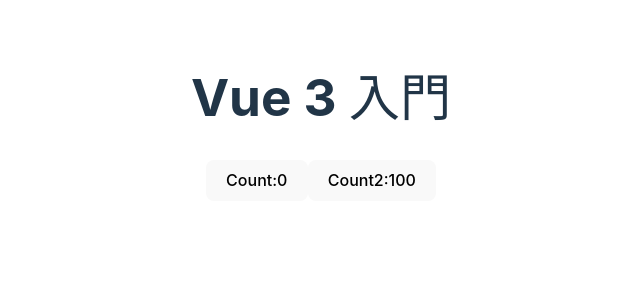
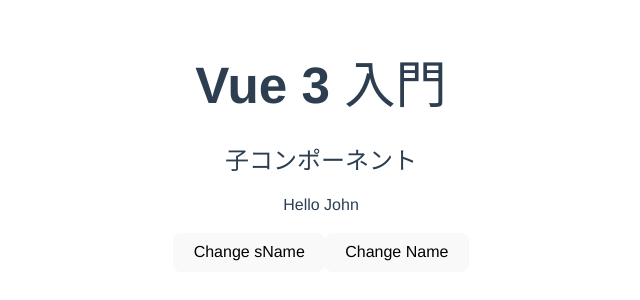
Before and after one commit to eppula119/vue3_practice1, a Vue app: page / in a window 1280 px wide. Shown: the part 282-582 px from the top of the page, without its empty margins (319-959 px from the left). Built offline with nearby package versions, Linux system fonts and the light colour scheme.

Commit message:
テスト

```diff
--- a/src/App.vue
+++ b/src/App.vue
@@ -1,27 +1,26 @@
 <script setup>
-import { ref, watchEffect } from 'vue';
+import Hello from './components/HelloWorld.vue';
+import { ref } from 'vue';
 
-const count = ref(0);
-const count2 = ref(100);
-watchEffect(() => console.log(`${count.value}/${count2.value}`));
+const name = ref('John');
+const changeName = () => {
+  name.value = 'ssss'
+}
 </script>
 
 <template>
   <h1>Vue 3 入門</h1>
-  <button @click="count++">Count:{{ count }}</button>
-  <button @click="count2++">Count2:{{ count2 }}</button>
+  <Hello :name="name" />
+  <button @click="changeName">Change Name</button>
 </template>
 
-
 <style>
-  .active {
-    color: red;
-    font-weight: 900
-  }
-  .underLine {
-    text-decoration: underline;
-  }
-  .back {
-    background-color: black;
-  }
+#app {
+  font-family: Avenir, Helvetica, Arial, sans-serif;
+  -webkit-font-smoothing: antialiased;
+  -moz-osx-font-smoothing: grayscale;
+  text-align: center;
+  color: #2c3e50;
+  margin-top: 60px;
+}
 </style>
--- a/src/components/HelloWorld.vue
+++ b/src/components/HelloWorld.vue
@@ -1,40 +1,15 @@
 <script setup>
-import { ref } from 'vue'
+const props = defineProps({
+  name: String,
+});
 
-defineProps({
-  msg: String,
-})
-
-const count = ref(0)
+const changeName = () => {
+  props.name = 'Ken';
+};
 </script>
 
 <template>
-  <h1>{{ msg }}</h1>
-
-  <div class="card">
-    <button type="button" @click="count++">count is {{ count }}</button>
-    <p>
-      Edit
-      <code>components/HelloWorld.vue</code> to test HMR
-    </p>
-  </div>
-
-  <p>
-    Check out
-    <a href="https://vuejs.org/guide/quick-start.html#local" target="_blank"
-      >create-vue</a
-    >, the official Vue + Vite starter
-  </p>
-  <p>
-    Install
-    <a href="https://github.com/johnsoncodehk/volar" target="_blank">Volar</a>
-    in your IDE for a better DX
-  </p>
-  <p class="read-the-docs">Click on the Vite and Vue logos to learn more</p>
+  <h2>子コンポーネント</h2>
+  <p>Hello {{ props.name }}</p>
+  <button @click="changeName">Change sName</button>
 </template>
-
-<style scoped>
-.read-the-docs {
-  color: #888;
-}
-</style>
```
